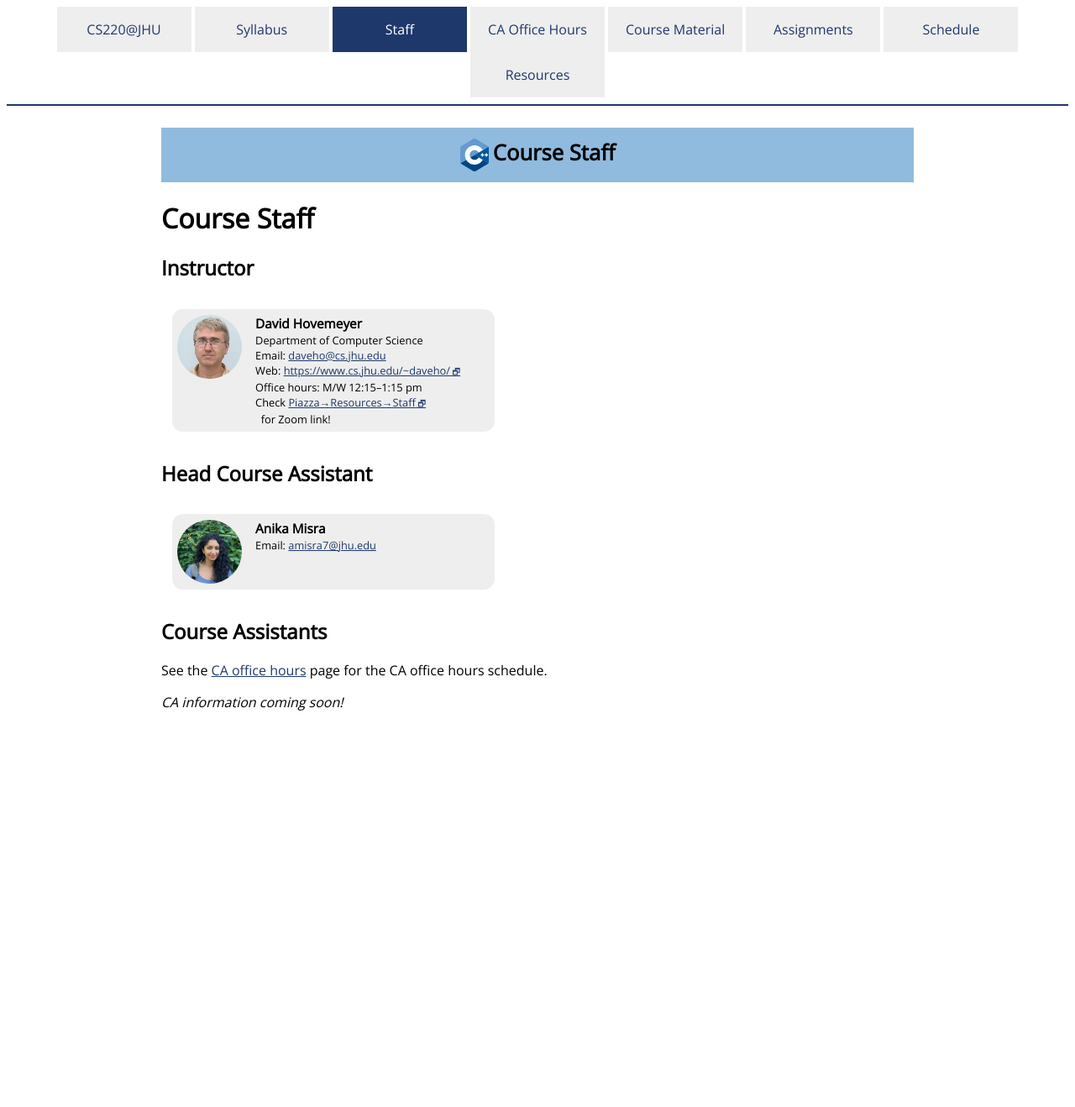
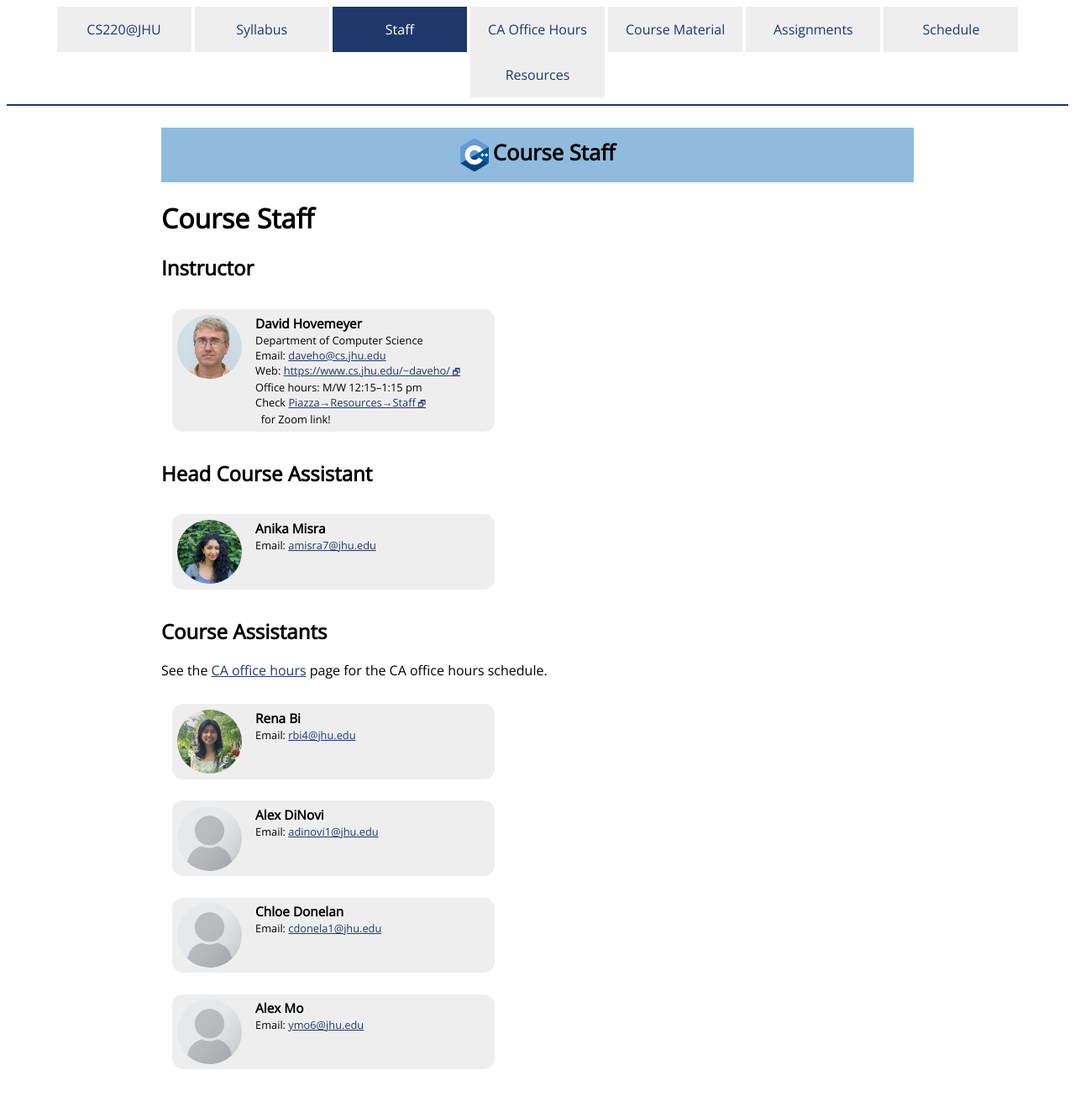
Before and after one commit to jhu-ip/cs220-summer22, a Jekyll site: the page built from staff.md, in a window 1280 px wide. Shown: the whole page at 84% size. Built offline with Jekyll 4.4.1, drawn with Linux system fonts in a browser that asks for light colours; some web fonts are replaced; before the commit the page ends 900 px from its top, so only the background shows below that.

Commit message:
adding CAs to staff page

```diff
--- a/staff.md
+++ b/staff.md
@@ -42,7 +42,53 @@ category: "staff"
 
 See the [CA office hours](officehours.html) page for the CA office hours schedule.
 
-<p><i>CA information coming soon!</i></p>
+<div class="card_container">
+
+<div class="card">
+  <img alt="Rena photo" src="{{site.baseurl}}/img/staffpix/rena.jpg">
+  <div class="details">
+   <span class="name_and_role">Rena Bi</span><br>
+   Email: <a href="mailto:rbi4@jhu.edu">rbi4@jhu.edu</a><br>
+  </div>
+</div>
+
+</div>
+
+<div class="card_container">
+
+<div class="card">
+  <img alt="Alex D photo" src="{{site.baseurl}}/img/staffpix/placeholder.jpg">
+  <div class="details">
+   <span class="name_and_role">Alex DiNovi</span><br>
+   Email: <a href="mailto:adinovi1@jhu.edu">adinovi1@jhu.edu</a><br>
+  </div>
+</div>
+
+</div>
+
+<div class="card_container">
+
+<div class="card">
+  <img alt="Chloe photo" src="{{site.baseurl}}/img/staffpix/placeholder.jpg">
+  <div class="details">
+   <span class="name_and_role">Chloe Donelan</span><br>
+   Email: <a href="mailto:cdonela1@jhu.edu">cdonela1@jhu.edu</a><br>
+  </div>
+</div>
+
+</div>
+
+<div class="card_container">
+
+<div class="card">
+  <img alt="Alex M photo" src="{{site.baseurl}}/img/staffpix/placeholder.jpg">
+  <div class="details">
+   <span class="name_and_role">Alex Mo</span><br>
+   Email: <a href="mailto:ymo6@jhu.edu">ymo6@jhu.edu</a><br>
+  </div>
+</div>
+
+</div>
 
 <!--
 <div class="card_container">
```
Also changed, not shown: img/staffpix/placeholder.jpg (added), img/staffpix/rena.jpg (added).
